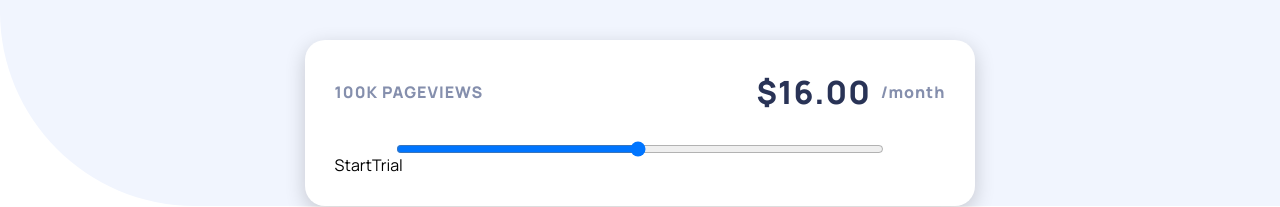
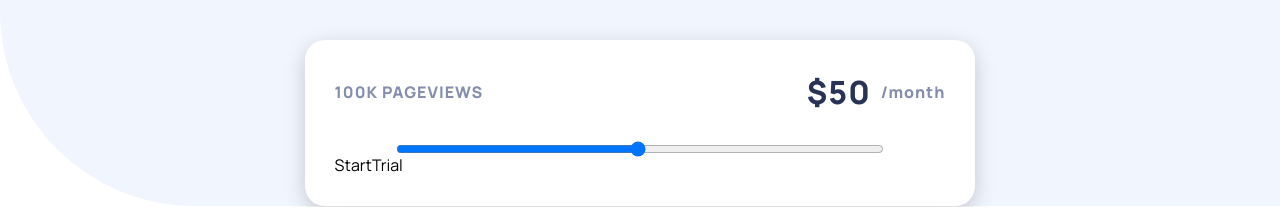
Before and after one commit to francisvau/interactive-pricing-component, a React (Create React App) app: page / in a window 1280 px wide. Shown: the part 250-457 px from the top of the page. Built offline with nearby package versions, Linux system fonts and the light colour scheme.

Commit message:
slider with useState

```diff
--- a/src/components/MoneySlider.js
+++ b/src/components/MoneySlider.js
@@ -1,17 +1,22 @@
+
+import { useState } from "react"
 
 const MoneySlider = () => {
+
+    const [amount, setAmount] = useState(50)
+
   return (
     <div className="payment--money-slider">
         <div className="money-slider--text">
             <p>100K PAGEVIEWS</p>
             <span>
-                <h1>$16.00</h1>
+                <h1>${amount}</h1>
                 <p>/month</p>
             </span>
         </div>
 
         <div className="money-slider--slider">
-            <input type="range" min="1" max="100" />
+            <input type="range" min="1" max="100" value={amount} onChange={(e) => setAmount(e.target.value)}/>
         </div>
     </div>
   )
```
